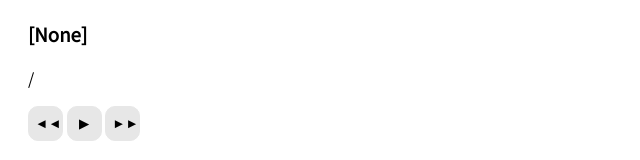
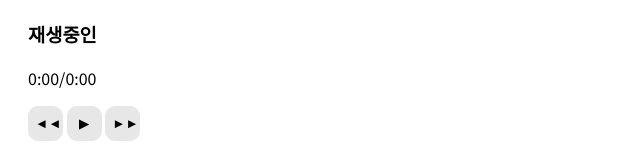
Before and after one commit to okysky1121/ba-bgm, a plain HTML site: page index.html in a window 1280 px wide. Shown: the top 160 px of the page, without its empty margins (0-640 px from the left). Drawn offline with Linux system fonts and the light colour scheme.

Commit message:
Update index.html

```diff
--- a/index.html
+++ b/index.html
@@ -7,8 +7,8 @@
 </head>
 <body>
     <div id="playhead">
-        <h3 id="music-tit">[None]</h3>
-        <p id="pg-bar"><span id="progress"></span>/<span id="duration"></span></p>
+        <h3 id="music-tit">재생중인</h3>
+        <p id="pg-bar"><span id="progress">0:00</span>/<span id="duration">0:00</span></p>
         <div id="btns">
             <button id="prev-music" onclick="prevmusic();">◄◄</button>
             <button id="resume-music" onclick="resume();">▶</button>
```
